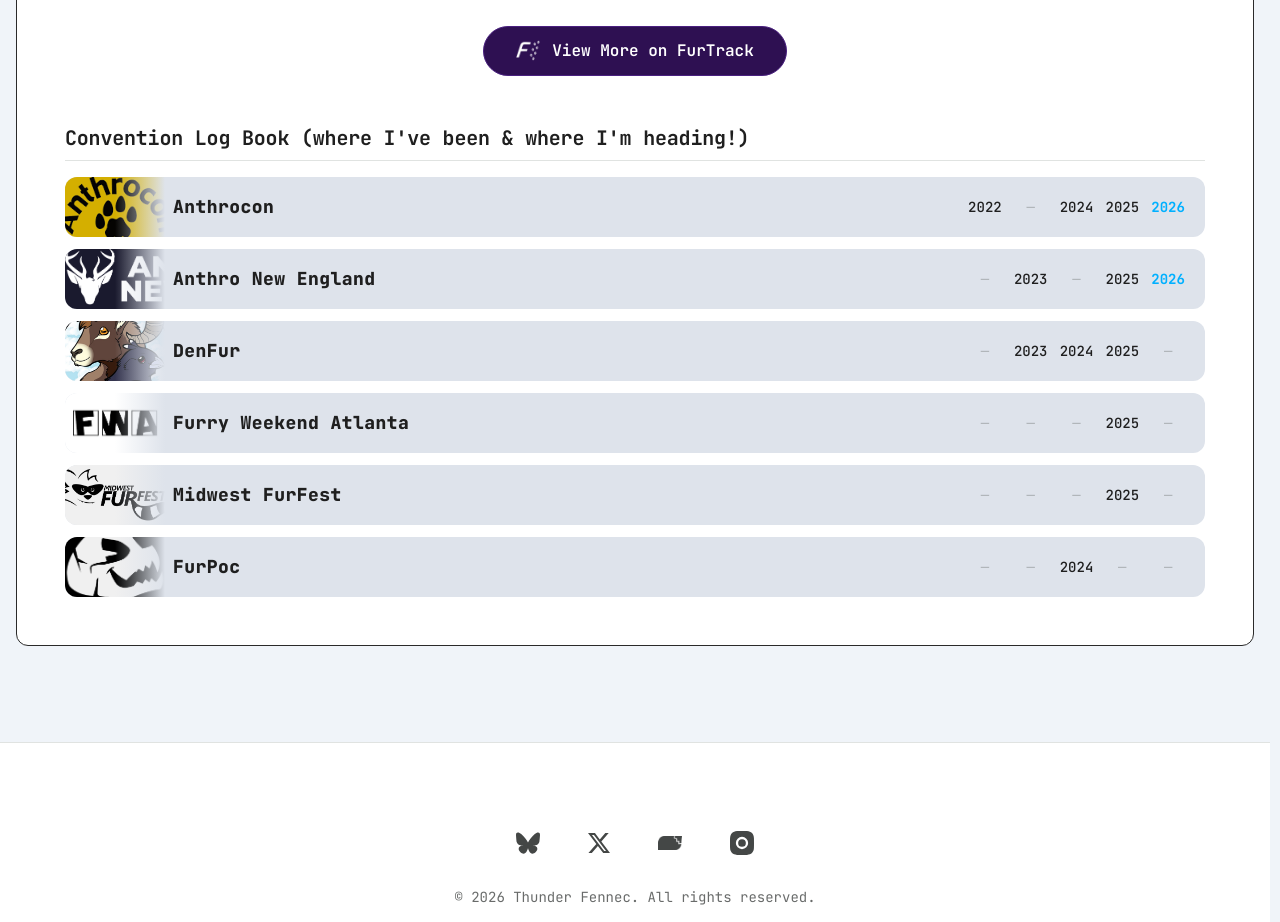
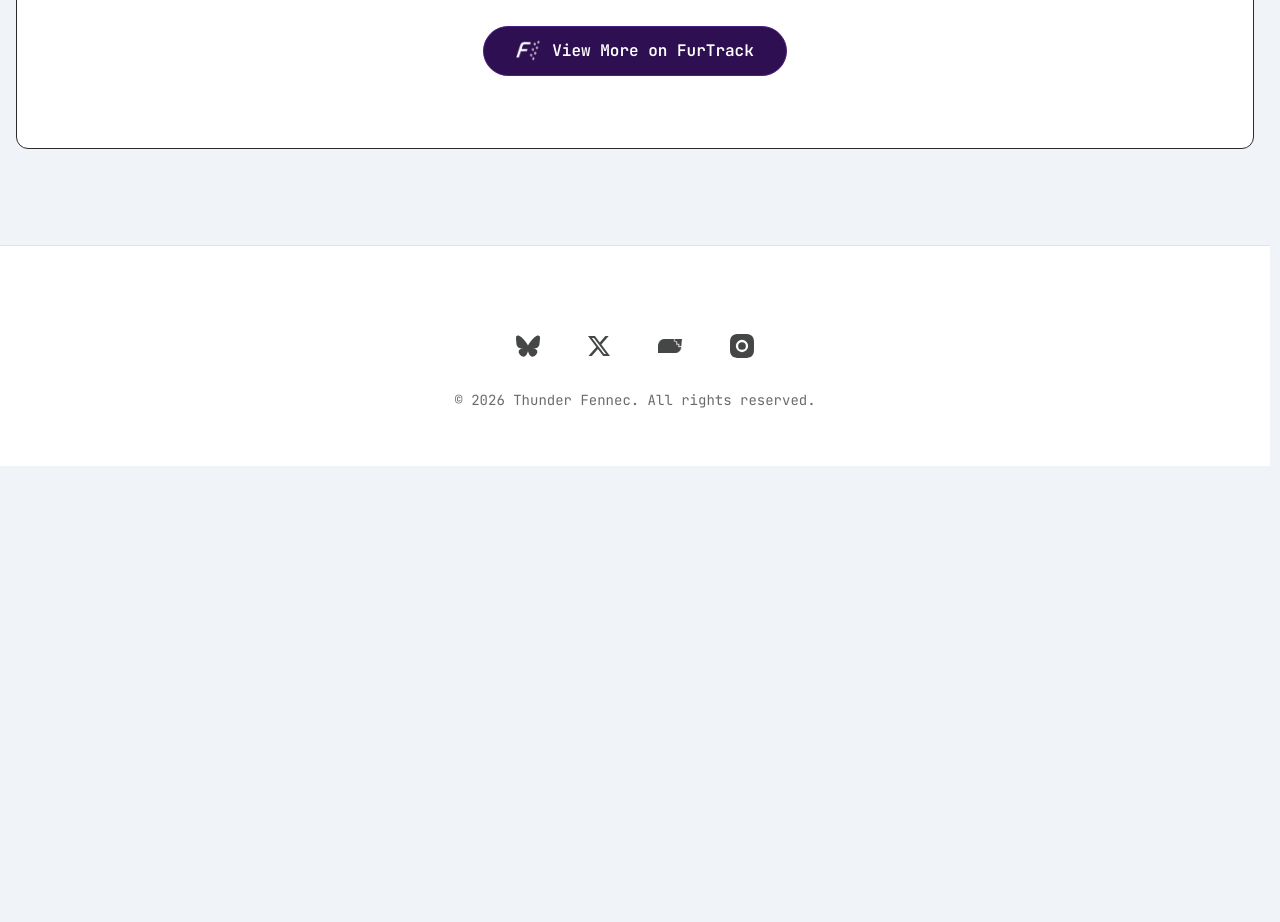
Before and after one commit to Jaketa-CS/Thunder-Art, a React (Vite) app in the folder thunder-web/: page /about in a window 1280 px wide. Shown: the part 1720-2642 px from the top of the page. After the commit the page ends 2186 px from the top, so only its background shows below. Built offline with nearby package versions, Linux system fonts and the light colour scheme.

Commit message:
refactor(about): remove Convention Log Book section

```diff
--- a/thunder-web/src/components/ConSchedule.tsx
+++ /dev/null
@@ -1,210 +0,0 @@
-import { motion } from 'framer-motion';
-
-interface Convention {
-  name: string;
-  abbrev: string;
-  logo: string;
-  logoStyle?: 'cover' | 'contain';
-  logoScale?: number;
-  logoBg?: string;
-  logoPosition?: string;
-  logoWidth?: number; // custom width in px
-  years: (number | string)[];
-}
-
-const CONVENTIONS: Convention[] = [
-  {
-    name: 'Anthrocon',
-    abbrev: 'AC',
-    logo: '/con-logos/Anthrocon.png',
-    logoStyle: 'cover',
-    logoScale: 1.8,
-    years: [2022, 2024, 2025, '2026'],
-  },
-  {
-    name: 'Anthro New England',
-    abbrev: 'ANE',
-    logo: '/con-logos/ANE.webp',
-    logoStyle: 'cover',
-    logoPosition: 'left center',
-    logoBg: '#1a1a2e',
-    years: [2023, 2025, '2026'],
-  },
-  {
-    name: 'DenFur',
-    abbrev: 'DF',
-    logo: '/con-logos/denfur.png',
-    logoStyle: 'cover',
-    logoScale: 1.3,
-    logoBg: '#f0f0f0',
-    years: [2023, 2024, 2025],
-  },
-  {
-    name: 'Furry Weekend Atlanta',
-    abbrev: 'FWA',
-    logo: '/con-logos/fwa.png',
-    logoStyle: 'cover',
-    years: [2025],
-  },
-  {
-    name: 'Midwest FurFest',
-    abbrev: 'MFF',
-    logo: '/con-logos/MidwestFurFestLogo.png',
-    logoStyle: 'cover',
-    logoBg: '#f0f0f0',
-    years: [2025],
-  },
-
-  {
-    name: 'FurPoc',
-    abbrev: 'FP',
-    logo: '/con-logos/furpocalypse.png',
-    logoStyle: 'cover',
-    logoScale: 1.3,
-    logoBg: '#f0f0f0',
-    years: [2024],
-  },
-];
-
-// Get all unique years for the timeline
-const ALL_YEARS = ['2022', '2023', '2024', '2025', '2026'];
-
-// Container animation - stagger children
-const containerVariants = {
-  hidden: {},
-  visible: {
-    transition: {
-      staggerChildren: 0.08,
-      delayChildren: 0.1,
-    },
-  },
-};
-
-// Individual card animation
-const cardVariants = {
-  hidden: {
-    opacity: 0,
-    y: 20,
-    scale: 0.95,
-  },
-  visible: {
-    opacity: 1,
-    y: 0,
-    scale: 1,
-    transition: {
-      type: 'spring' as const,
-      stiffness: 300,
-      damping: 24,
-    },
-  },
-};
-
-const ConSchedule = () => {
-  return (
-    <div className="mt-12">
-      {/* Header */}
-      <motion.h3
-        initial={{ opacity: 0, x: -10 }}
-        whileInView={{ opacity: 1, x: 0 }}
-        viewport={{ once: true }}
-        transition={{ duration: 0.4 }}
-        className="text-xl font-bold mb-4 border-b border-[var(--color-border)] pb-2"
-      >
-        Convention Log Book (where I've been & where I'm heading!)
-      </motion.h3>
-
-      {/* Clean List with staggered animation */}
-      <motion.div
-        variants={containerVariants}
-        initial="hidden"
-        whileInView="visible"
-        viewport={{ once: true, amount: 0.1 }}
-        className="flex flex-col gap-3"
-      >
-        {CONVENTIONS.map((con) => {
-          const isCover = con.logoStyle === 'cover';
-
-          return (
-            <motion.div
-              key={con.abbrev}
-              variants={cardVariants}
-              className="con-card flex items-stretch bg-[var(--color-bg-tertiary)] rounded-xl overflow-hidden min-h-[60px] h-auto sm:h-[60px]"
-            >
-              {/* Logo Section - 1/3 of card with gradient fade */}
-              <div
-                className="con-logo-section w-[70px] sm:w-[100px] shrink-0 relative flex items-center justify-center overflow-hidden"
-                style={{
-                  background: con.logoBg || 'transparent',
-                }}
-              >
-                {/* Logo Image */}
-                <img
-                  src={con.logo}
-                  alt={`${con.name} logo`}
-                  className={`w-full h-full ${isCover ? 'object-cover p-0' : 'object-contain p-2'}`}
-                  style={{
-                    objectPosition: con.logoPosition || 'center',
-                    transform: con.logoScale
-                      ? `scale(${con.logoScale})`
-                      : undefined,
-                  }}
-                />
-
-                {/* Gradient Fade Overlay - only for cover style */}
-                {isCover && (
-                  <div className="absolute inset-y-0 right-0 w-1/2 bg-gradient-to-r from-transparent to-[var(--color-bg-tertiary)] pointer-events-none" />
-                )}
-              </div>
-
-              {/* Content - right side */}
-              <div
-                className={`flex-1 flex items-center py-3 px-4 gap-4 min-w-0 ${isCover ? 'pl-2' : 'pl-4'}`}
-              >
-                {/* Name Block */}
-                <div className="flex-1 min-w-0">
-                  <div className="text-base sm:text-lg font-extrabold tracking-wide text-[var(--color-text-primary)] truncate">
-                    {con.name}
-                  </div>
-                  {/* Mobile-only years list */}
-                  <div className="con-mobile-years block min-[401px]:hidden text-xs text-[var(--color-accent)] font-semibold mt-0.5">
-                    {con.years
-                      .filter((y) => !String(y).includes('?'))
-                      .join(', ')}
-                  </div>
-                </div>
-
-                {/* Years Grid - Fixed columns for each year */}
-                <div className="con-years-grid hidden min-[401px]:grid grid-cols-5 gap-1 text-xs sm:text-sm text-[var(--color-text-secondary)] shrink-0 w-[175px] sm:w-[225px]">
-                  {ALL_YEARS.map((year) => {
-                    // Check if this convention attended this year
-                    const attended = con.years.some((y) =>
-                      String(y).includes(year)
-                    );
-                    const isNext = year === '2026';
-
-                    return (
-                      <div
-                        key={year}
-                        className={`text-center ${
-                          attended
-                            ? isNext
-                              ? 'font-bold text-[var(--color-accent)] opacity-100'
-                              : 'font-medium text-[var(--color-text-primary)] opacity-100'
-                            : 'font-light text-[var(--color-text-secondary)] opacity-30'
-                        }`}
-                      >
-                        {attended ? year : '—'}
-                      </div>
-                    );
-                  })}
-                </div>
-              </div>
-            </motion.div>
-          );
-        })}
-      </motion.div>
-    </div>
-  );
-};
-
-export default ConSchedule;
--- a/thunder-web/src/pages/About.tsx
+++ b/thunder-web/src/pages/About.tsx
@@ -1,6 +1,5 @@
 import { motion } from 'framer-motion';
 import GalleryRotator from '@/components/GalleryRotator';
-import ConSchedule from '@/components/ConSchedule';
 import FursuitMakers from '@/components/FursuitMakers';
 import Footer from '@/components/Footer';
 
@@ -12,34 +11,34 @@
         animate={{ opacity: 1, x: 0 }}
         exit={{ opacity: 0, x: -20 }}
         transition={{ duration: 0.5 }}
-        className="container pt-8 pb-16 max-w-[800px]"
+        className="container max-w-[800px] pt-8 pb-16"
       >
-        <div className="text-center mb-16">
-          <h1 className="text-4xl md:text-5xl font-bold mb-4">About Me</h1>
+        <div className="mb-16 text-center">
+          <h1 className="mb-4 text-4xl font-bold md:text-5xl">About Me</h1>
         </div>
 
-        <div className="content-panel bg-[var(--color-bg-secondary)] p-6 md:p-12 rounded-xl border border-[#2a2a2a]">
-          <div className="flex flex-col items-center gap-8 mb-8">
-            <div className="relative w-56 h-56 rounded-full flex items-center justify-center overflow-hidden">
+        <div className="content-panel rounded-xl border border-[#2a2a2a] bg-[var(--color-bg-secondary)] p-6 md:p-12">
+          <div className="mb-8 flex flex-col items-center gap-8">
+            <div className="relative flex h-56 w-56 items-center justify-center overflow-hidden rounded-full">
               {/* Spinning Rainbow Border */}
-              <div className="absolute -inset-1/2 bg-[conic-gradient(from_0deg,#FF0055,#A020F0,#0055FF,#A020F0,#FF0055)] animate-[spin_4s_linear_infinite]" />
+              <div className="absolute -inset-1/2 animate-[spin_4s_linear_infinite] bg-[conic-gradient(from_0deg,#FF0055,#A020F0,#0055FF,#A020F0,#FF0055)]" />
 
               {/* Video Container */}
-              <div className="w-[220px] h-[220px] rounded-full overflow-hidden relative z-1 bg-[var(--color-bg-secondary)]">
+              <div className="relative z-1 h-[220px] w-[220px] overflow-hidden rounded-full bg-[var(--color-bg-secondary)]">
                 <video
                   src="/2.mp4"
                   autoPlay
                   loop
                   muted
                   playsInline
-                  className="w-full h-full object-cover block"
+                  className="block h-full w-full object-cover"
                 />
               </div>
             </div>
 
             <div className="text-center">
-              <h2 className="text-2xl font-bold mb-2">Thunder / Zevoloz</h2>
-              <p className="text-[var(--color-accent)] font-semibold">
+              <h2 className="mb-2 text-2xl font-bold">Thunder / Zevoloz</h2>
+              <p className="font-semibold text-[var(--color-accent)]">
                 Digital Artist & Illustrator
               </p>
             </div>
@@ -58,10 +57,10 @@
           </div>
 
           <div className="mt-12">
-            <h3 className="text-xl font-bold mb-4 border-b border-[var(--color-border)] pb-2">
+            <h3 className="mb-4 border-b border-[var(--color-border)] pb-2 text-xl font-bold">
               Software
             </h3>
-            <div className="flex gap-4 flex-wrap mb-8">
+            <div className="mb-8 flex flex-wrap gap-4">
               {[
                 'Procreate',
                 'TVPaint',
@@ -73,22 +72,22 @@
               ].map((tool) => (
                 <span
                   key={tool}
-                  className="bg-[var(--color-bg-tertiary)] px-4 py-2 rounded-full text-sm text-[var(--color-text-primary)]"
+                  className="rounded-full bg-[var(--color-bg-tertiary)] px-4 py-2 text-sm text-[var(--color-text-primary)]"
                 >
                   {tool}
                 </span>
               ))}
             </div>
 
-            <h3 className="text-xl font-bold mb-4 border-b border-[var(--color-border)] pb-2">
+            <h3 className="mb-4 border-b border-[var(--color-border)] pb-2 text-xl font-bold">
               Hardware
             </h3>
-            <div className="flex gap-4 flex-wrap">
+            <div className="flex flex-wrap gap-4">
               {['iPad Pro 13" (2024)', 'Huion Kamvas Pro 16 (2021)'].map(
                 (gear) => (
                   <span
                     key={gear}
-                    className="bg-[var(--color-bg-tertiary)] px-4 py-2 rounded-full text-sm text-[var(--color-text-primary)]"
+                    className="rounded-full bg-[var(--color-bg-tertiary)] px-4 py-2 text-sm text-[var(--color-text-primary)]"
                   >
                     {gear}
                   </span>
@@ -98,7 +97,7 @@
           </div>
 
           <div className="mt-12">
-            <h3 className="text-xl font-bold mb-4 border-b border-[var(--color-border)] pb-2">
+            <h3 className="mb-4 border-b border-[var(--color-border)] pb-2 text-xl font-bold">
               Fursuiting
             </h3>
 
@@ -111,23 +110,21 @@
               href="https://www.furtrack.com/index/character:thunder_(gryphon)"
               target="_blank"
               rel="noopener noreferrer"
-              className="no-underline block text-center my-6"
+              className="my-6 block text-center no-underline"
             >
               <motion.button
                 whileHover={{ scale: 1.05 }}
                 whileTap={{ scale: 0.95 }}
-                className="bg-[#2e1052] text-white border border-[#4a2080] px-8 py-3 rounded-full text-base font-semibold cursor-pointer inline-flex items-center gap-3 transition-colors hover:brightness-110"
+                className="inline-flex cursor-pointer items-center gap-3 rounded-full border border-[#4a2080] bg-[#2e1052] px-8 py-3 text-base font-semibold text-white transition-colors hover:brightness-110"
               >
                 <img
                   src="/furtrack-logo.png"
                   alt="FurTrack Logo"
-                  className="w-6 h-6 object-contain"
+                  className="h-6 w-6 object-contain"
                 />
                 View More on FurTrack
               </motion.button>
             </a>
-
-            <ConSchedule />
           </div>
         </div>
       </motion.div>
```
